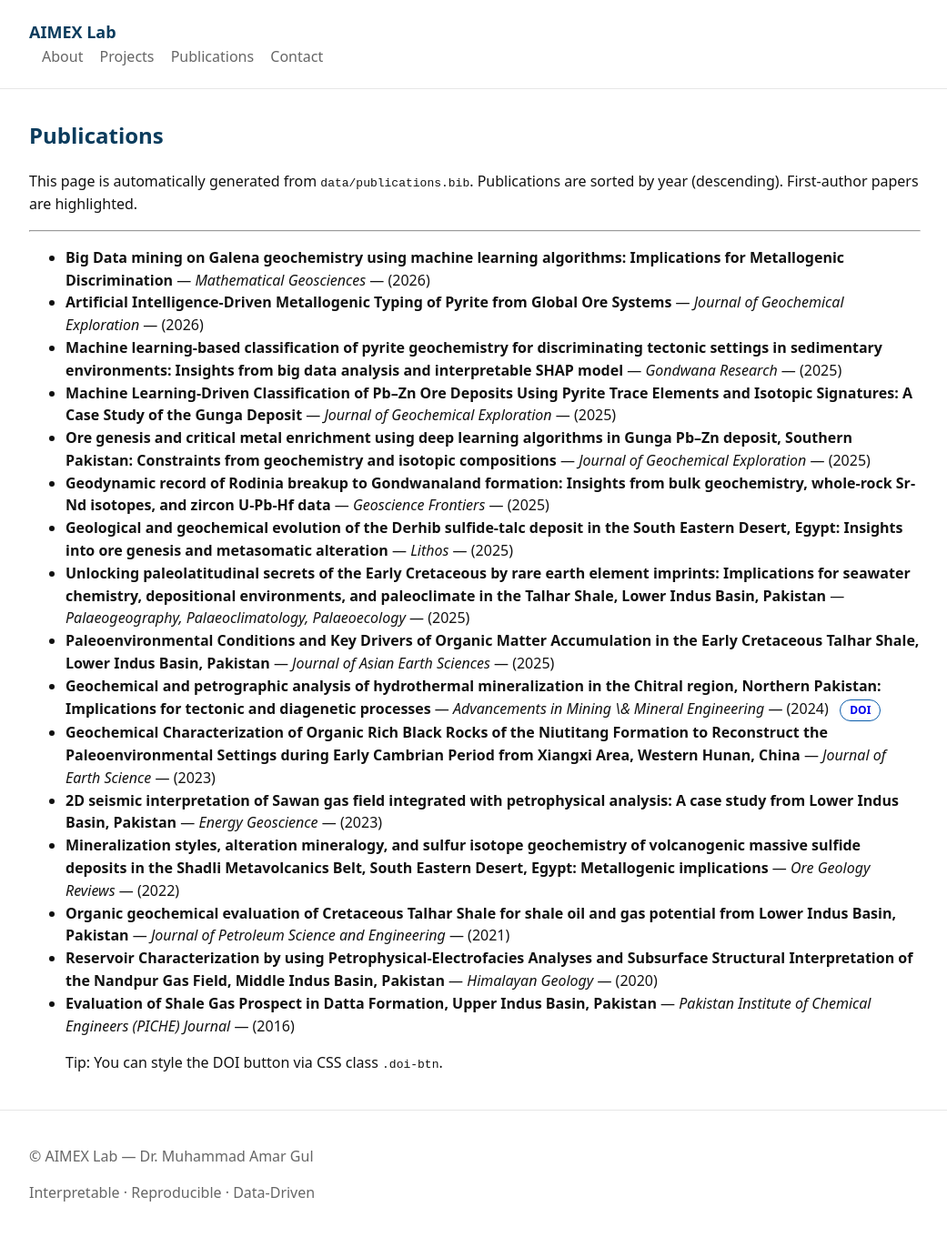
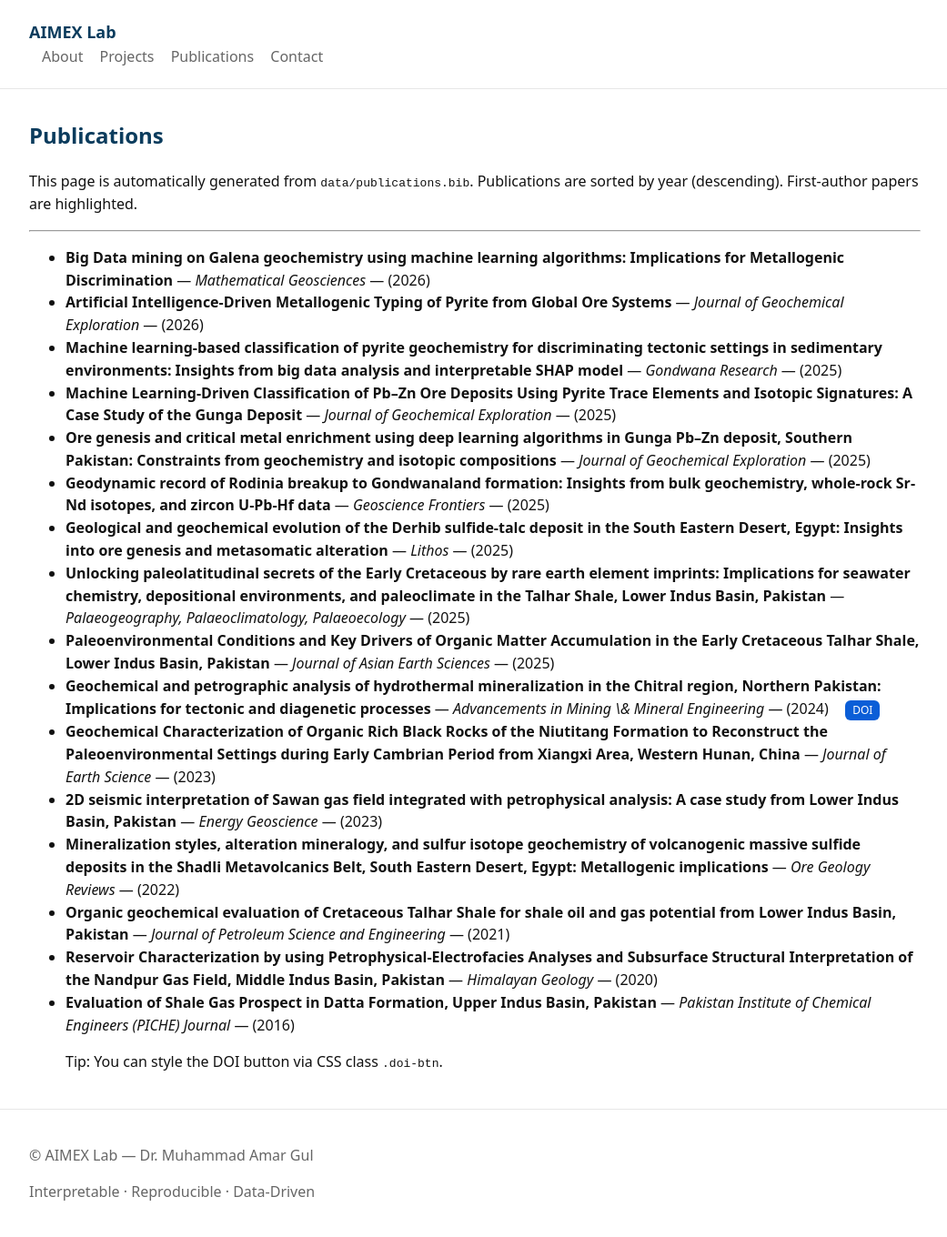
Before and after one commit to Dr-Amar/Dr-Gul.github.io, a Jekyll site: the page built from _pages/publications.md, in a window 1280 px wide and 1362 px high. Shown: the whole window at 91% size, without its empty margins (118-1159 px from the left). Built offline with Jekyll 4.4.1, drawn with Linux system fonts in a browser that asks for light colours.

Commit message:
Update style.css

```diff
--- a/assets/css/style.css
+++ b/assets/css/style.css
@@ -16,13 +16,27 @@ body{ margin:0; font-family:system-ui,Segoe UI,Roboto,Arial,sans-serif; color:va
 .nav a:hover{ color:var(--aimex-accent); }
 .page h1{ color:var(--aimex-primary); margin-top:10px; }
 .site-footer{ border-top:1px solid var(--border); color:var(--muted); }
-.doi-btn{
-  display:inline-block;
-  padding:2px 10px;
-  border:1px solid #0b5cab;
-  border-radius:999px;
-  text-decoration:none;
-  font-weight:600;
-  font-size:12px;
+/* DOI button */
+.doi-btn {
+  display: inline-block;
+  padding: 2px 8px;
+  margin-left: 6px;
+  border-radius: 6px;
+  background: #0b5ed7;
+  color: #fff;
+  font-size: 0.75rem;
+  text-decoration: none;
 }
-.doi-btn:hover{ opacity:0.85; }
+.doi-btn:hover {
+  background: #084298;
+}
+
+/* First-author badge */
+.first-author {
+  background: #198754;
+  color: #fff;
+  padding: 2px 6px;
+  border-radius: 6px;
+  font-size: 0.75rem;
+  margin-left: 6px;
+}
```
